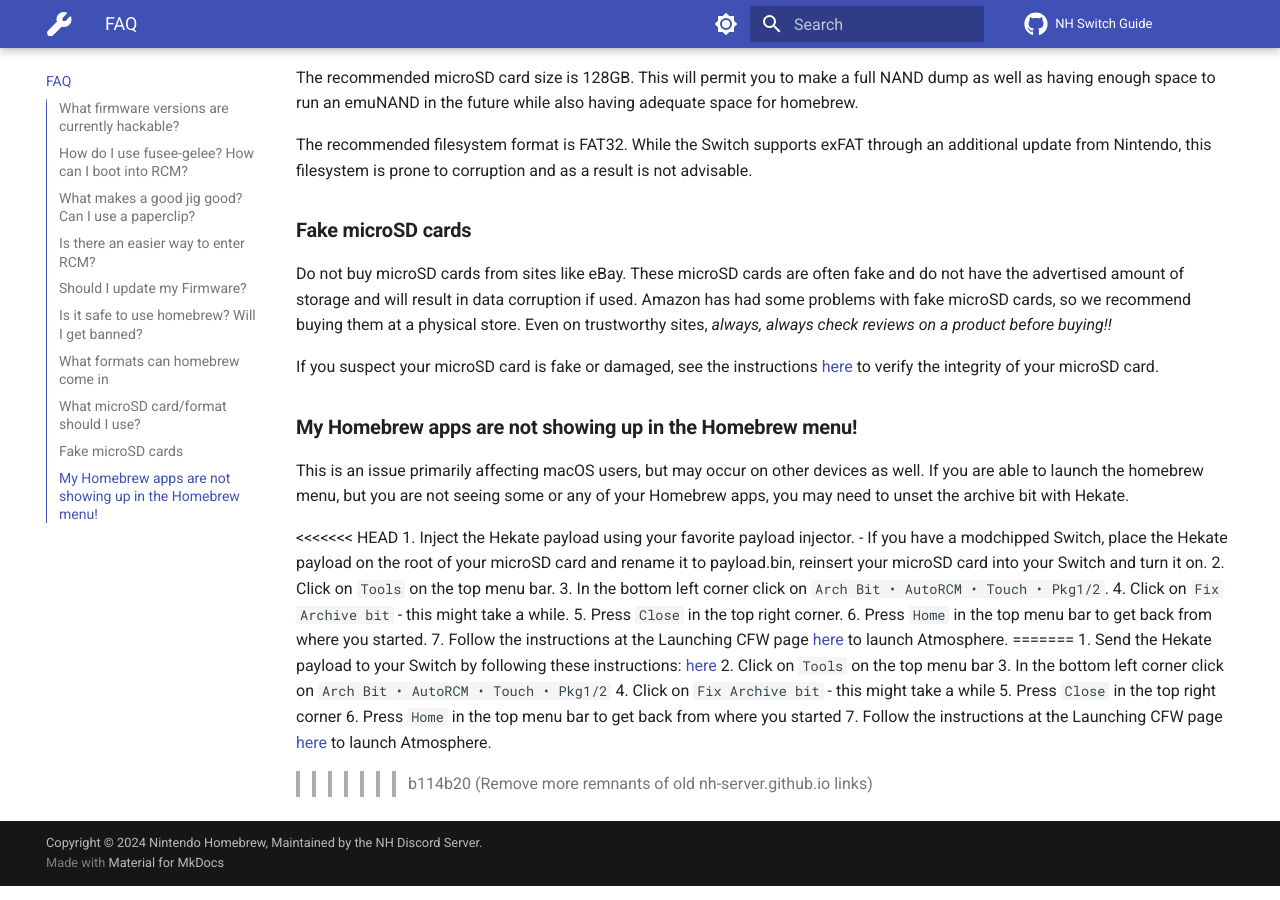
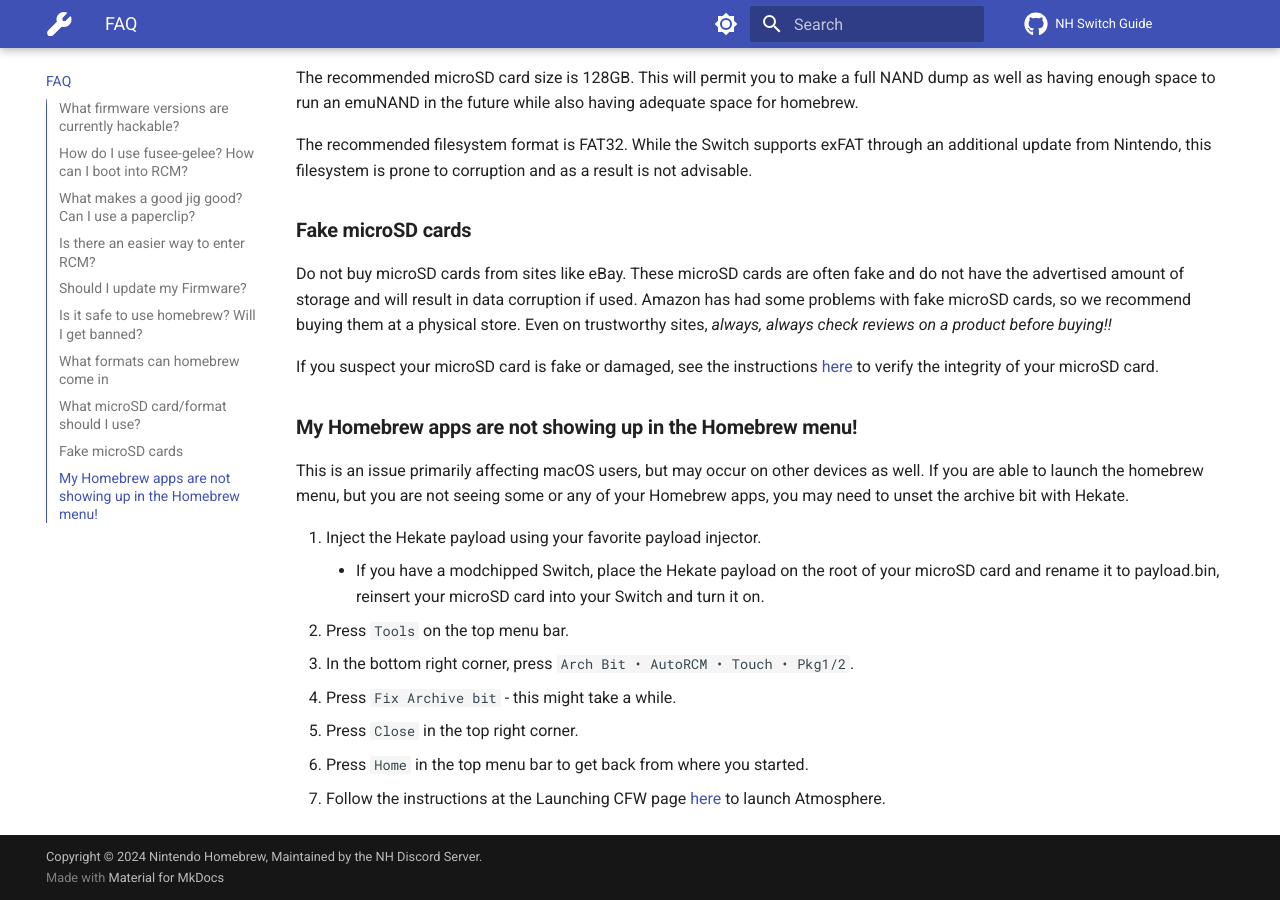
Before and after one commit to nh-server/switch-guide, an MkDocs documentation site: the page built from docs/faq.md, in a window 1280 px wide and 900 px high, scrolled down 3817 px. Built offline with MkDocs 1.6.1 and Material for MkDocs 9.7.7, drawn with Linux system fonts in a browser that asks for light colours; comment, search, counter and statistics services are not loaded.

Commit message:
edited FAQ, removed excessive line from choosing cfw environment page and fixed some links

```diff
--- a/docs/faq.md
+++ b/docs/faq.md
@@ -15,7 +15,7 @@
 
 To launch CFW through the fusee-gelee, the Switch needs to be in "ReCovery Mode"(RCM).
 The easiest way to enter RCM is by grounding pin 10 in the right joycon rail and holding VOL+ on boot.
-Several methods and designs to do this exist, see [our guide](/user_guide/emummc/entering_rcm) for more information.
+Several methods and designs to do this exist, see [our guide](user_guide/rcm/entering_rcm.md) for more information.
 Once the Switch is in RCM it needs to be connected to either a computer, phone or dongle to send the exploit and the payload.
 
 This procedure needs to happen every time the Switch boots from a completely "off" state, otherwise the Switch will boot into the stock firmware.
@@ -134,7 +134,7 @@
 Amazon has had some problems with fake microSD cards, so we recommend buying them at a physical store. Even on trustworthy sites, *always, always check reviews on a product before buying!!*
 
 
-If you suspect your microSD card is fake or damaged, see the instructions <a href="https://3ds.eiphax.tech/sd.html" target="_blank">here</a> to verify the integrity of your microSD card.
+If you suspect your microSD card is fake or damaged, see the instructions <a href="https://wiki.hacks.guide/wiki/Checking_SD_card_integrity" target="_blank">here</a> to verify the integrity of your microSD card.
 
 
 
@@ -143,21 +143,11 @@
 
 This is an issue primarily affecting macOS users, but may occur on other devices as well. If you are able to launch the homebrew menu, but you are not seeing some or any of your Homebrew apps, you may need to unset the archive bit with Hekate.
 
-<<<<<<< HEAD
 1. Inject the Hekate payload using your favorite payload injector.
     - If you have a modchipped Switch, place the Hekate payload on the root of your microSD card and rename it to payload.bin, reinsert your microSD card into your Switch and turn it on.
-2. Click on `Tools` on the top menu bar.
-3. In the bottom left corner click on `Arch Bit • AutoRCM • Touch • Pkg1/2`.
-4. Click on `Fix Archive bit` - this might take a while.
+2. Press `Tools` on the top menu bar.
+3. In the bottom right corner, press `Arch Bit • AutoRCM • Touch • Pkg1/2`.
+4. Press `Fix Archive bit` - this might take a while.
 5. Press `Close` in the top right corner.
 6. Press `Home` in the top menu bar to get back from where you started.
-7. Follow the instructions at the Launching CFW page [here](user_guide/all/launching_cfw.md/) to launch Atmosphere.
-=======
-1. Send the Hekate payload to your Switch by following these instructions: [here](/user_guide/emummc/sending_payload/)
-2. Click on `Tools` on the top menu bar
-3. In the bottom left corner click on `Arch Bit • AutoRCM • Touch • Pkg1/2`
-4. Click on `Fix Archive bit` - this might take a while
-5. Press `Close` in the top right corner
-6. Press `Home` in the top menu bar to get back from where you started
-7. Follow the instructions at the Launching CFW page [here](/user_guide/emummc/launching_cfw/) to launch Atmosphere.
->>>>>>> b114b20 (Remove more remnants of old nh-server.github.io links)
+7. Follow the instructions at the Launching CFW page [here](user_guide/all/launching_cfw.md) to launch Atmosphere.
```
Also changed, not shown: docs/user_guide/all/cfw_environment.md (+1 -2 lines).
